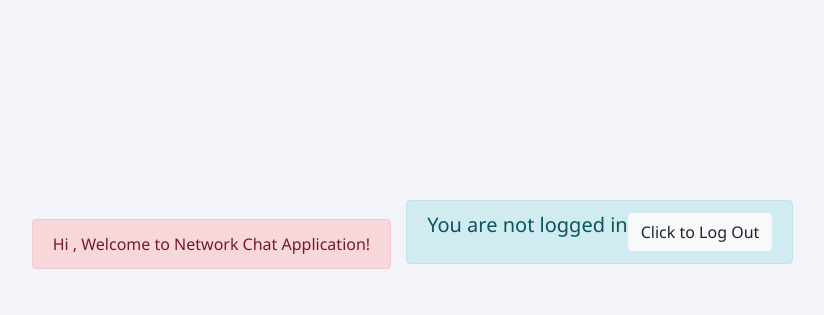
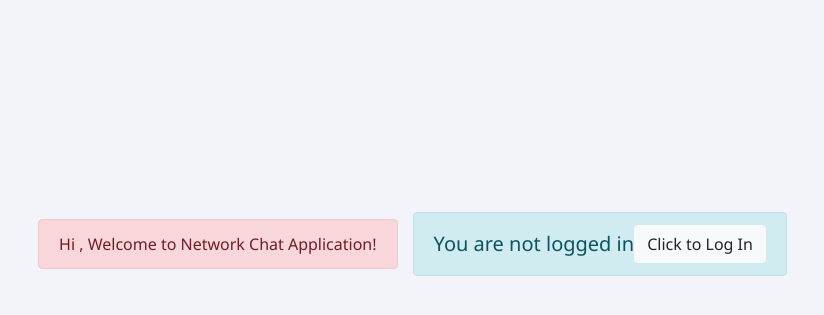
Before and after one commit to mjawariatariq/Projects, a Django app: template Python Framework Projects/New/NetworkChatApplication/templates/room.html in a window 1280 px wide. Shown: the part 148-463 px from the top of the page, without its empty margins (220-1044 px from the left). Run offline with Django 3.2, Linux system fonts and the light colour scheme; the template is opened without the code that fills it: most values are stand-ins (such as "Sample title", 1, 10 or a date in 2020).

Commit message:
Update room.html

```diff
--- a/Python Framework Projects/New/NetworkChatApplication/templates/room.html
+++ b/Python Framework Projects/New/NetworkChatApplication/templates/room.html
@@ -1,76 +1,55 @@
-{% extends 'base.html' %}
+{% extends 'base.html' %}  <!-- Extend the base template -->
+{% load static %}
 
-{% load static %}
-<link rel="stylesheet" href="{% static 'style.css' %}">
-
-{% block title %}Home{% endblock %}
+{% block title %}Room: {{ room_name }}{% endblock %}  <!-- Override the title block -->
 
 {% block content %}
 {% if user.is_authenticated %}
-
-<!-- Agar user authenticated hai to chatroom dikhana -->
 <div class="container">
     <div class="row d-flex justify-content-center">
         <div class="col-12">
-            <!-- Room info aur logout button dikhana -->
-            <div class="alert alert-info d-flex justify-content-between" role="alert">
-                <h5>ROOM :- {{room_name}}</h5>
-                <form method="post" action="{% url 'logout' %}" style="display: inline;">
+            <div class="alert alert-info d-flex justify-content-between align-items-center" role="alert">
+                <h5 class="mb-0">ROOM: {{ room_name }}</h5>
+                <form method="post" action="{% url 'logout' %}" class="mb-0">
                     {% csrf_token %}
                     <button type="submit" class="btn btn-light">Click to Log Out</button>
                 </form>
             </div>
 
-            <!-- Chat form ko display karna -->
-            <form>
+            <form id="chat-form">
                 <div class="form-group">
+                    <div class="jumbotron p-3" id="chatbox" style="max-height: 300px; overflow-y: auto;">
                         {% if messages %}
-                    <!-- Agar messages hain to chatbox dikhana -->
-                    <div class="jumbotron" id="chatbox" style="padding: 4px 2px;max-height: 300px; overflow-y: scroll;">
-                      <!-- Messages ko loop kar ke display karna -->
                             {% for message in messages %}
-                      <div class="chat-message {% if message.user.username == request.user.username %}text-right{% else %}text-left{% endif %}">
-                        <b>{{ message.user.username }}</b> : {{ message.content }}<br>
+                                <div class="chat-message {% if message.user.username == request.user.username %}text-right{% else %}text-left{% endif %} mb-2">
+                                    <strong>{{ message.user.username }}</strong>: {{ message.content }}
+                                    <small class="text-muted d-block">{{ message.created_on|timesince }} ago</small>
                                 </div>
                             {% endfor %}
-                </div>
                         {% else %}
-                <!-- Agar koi message nahi hai to message show karna -->
-                <div class="jumbotron" id="chatbox" style="padding: 4px 2px;"></div>
-                <b>No Messages in this Room.</b>
+                            <strong>No Messages in this Room.</strong>
                         {% endif %}
                     </div>
-        <br />
-        <!-- Message input field -->
-        <div class="form-group" style="width: 100%;">
-            <input class="form-control" placeholder="Enter text here" id="my_input" type="text" required></br>
                 </div>
-        <br />
-        <!-- Send button -->
-        <input class="btn btn-primary btn-lg btn-block" id="submit_button" type="button" value="Send">
+                <div class="form-group">
+                    <input class="form-control" placeholder="Enter text here" id="my_input" type="text" required>
+                </div>
+                <button class="btn btn-primary btn-lg btn-block" id="submit_button" type="submit">Send</button>
             </form>
         </div>
     </div>
 </div>
 
-<!-- Room slug ko JSON format mein JavaScript ko pass karna -->
-{{slug|json_script:"room_slug"}}
+<!-- Pass room slug and username to JavaScript -->
+{{ slug|json_script:"room_slug" }}
+{{ request.user.username|json_script:"username" }}
 
 {% else %}
-<!-- Agar user authenticated nahi hai to logout ka option dikhana -->
 <div class="container">
-    <div class="alert alert-info d-flex justify-content-between" role="alert">
-        <h5>You are not logged in</h5>
-        <form method="post" action="{% url 'logout' %}" style="display: inline;">
-            {% csrf_token %}
-            <button type="submit" class="btn btn-light">Click to Log Out</button>
-        </form>
+    <div class="alert alert-info d-flex justify-content-between align-items-center" role="alert">
+        <h5 class="mb-0">You are not logged in</h5>
+        <a href="{% url 'login' %}" class="btn btn-light">Click to Log In</a>
     </div>
 </div>
 {% endif %}
-
-<br />
-
 {% endblock %}
-
-<script src="{% static 'chat.js' %}"></script>
```
Lines whose indentation alone changed are shown as unchanged.
